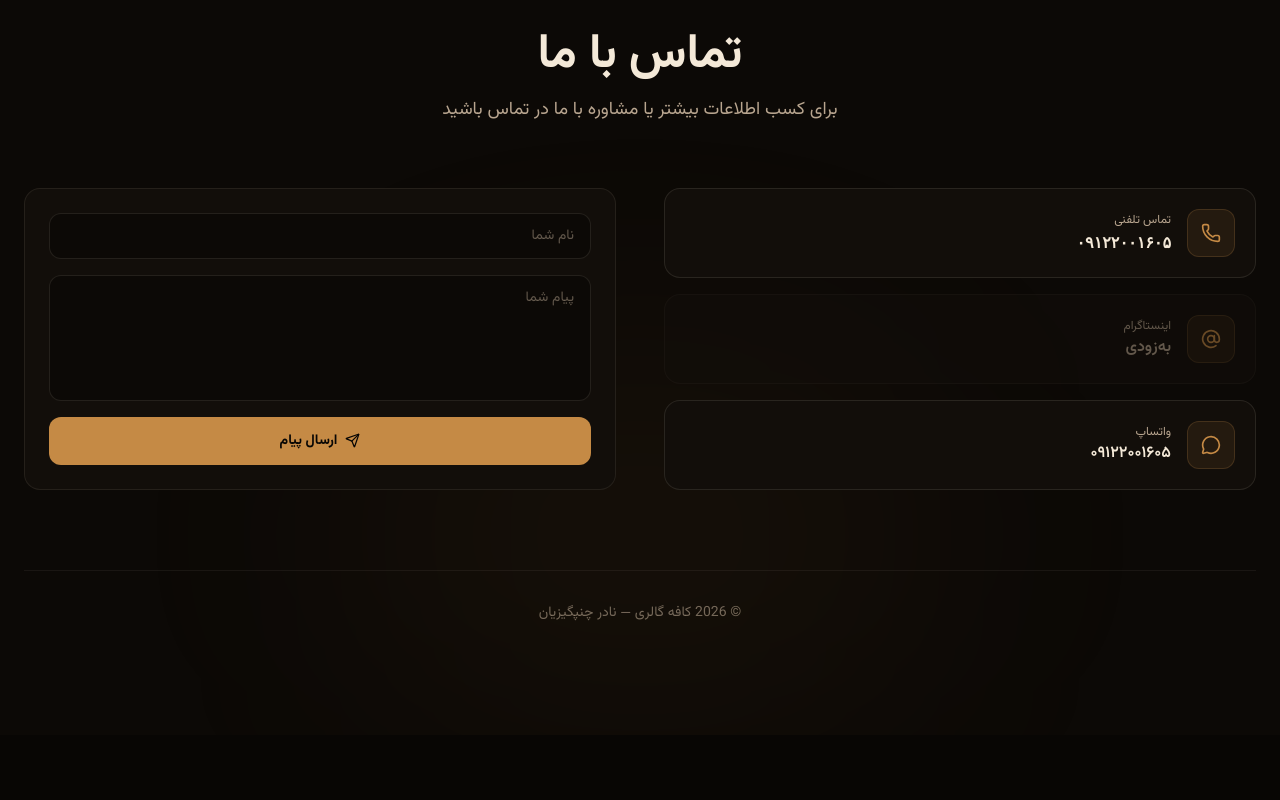
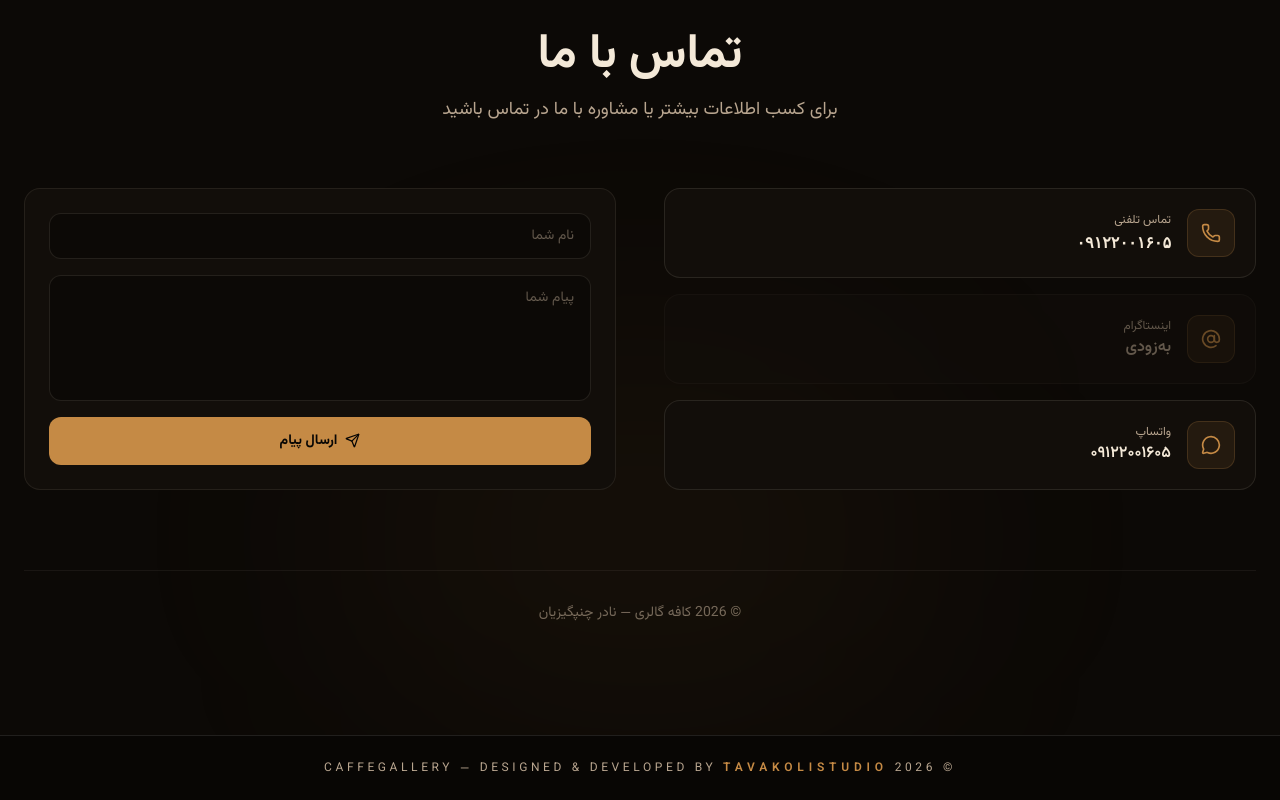
Before and after one commit to tavakolistudio/caffegallery, a Next.js app: page / in a window 1280 px wide. Shown: the part 6113-6913 px from the top of the page. Before the commit the page ends 6848 px from the top, so only its background shows below. Built offline with nearby package versions, Linux system fonts and the light colour scheme.

Commit message:
feat: add TAVAKOLISTUDIO copyright footer

```diff
--- a/src/app/page.tsx
+++ b/src/app/page.tsx
@@ -25,6 +25,13 @@ export default function Home() {
       <ConsultingSection />
       <AboutSection />
       <ContactSection />
+      {/* Footer */}
+      <footer className="border-t border-white/10 py-6 text-center">
+        <p className="text-xs tracking-[0.3em] text-[#B8A58F] uppercase">
+          © {new Date().getFullYear()} Caffegallery — Designed & Developed by{" "}
+          <span className="text-[#C58A45] font-semibold tracking-[0.4em]">TAVAKOLISTUDIO</span>
+        </p>
+      </footer>
     </div>
   )
 }
```
